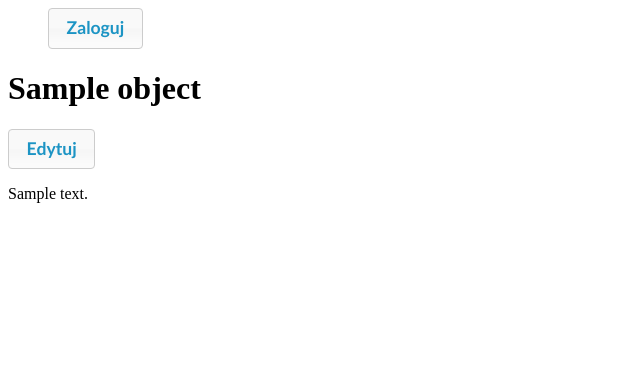
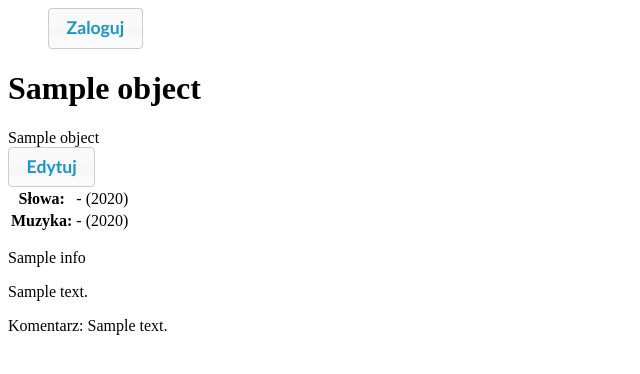
Before and after one commit to pazur/wpp, a Django app: template songbook/templates/songbook/song_detail.html in a window 1280 px wide. Shown: the top 374 px of the page, without its empty margins (0-640 px from the left). Run offline with Django 3.2, Linux system fonts and the light colour scheme; the template is opened without the code that fills it: most values are stand-ins (such as "Sample title", 1, 10 or a date in 2020).

Commit message:
Implement song display.

```diff
--- a/songbook/templates/songbook/song_detail.html
+++ b/songbook/templates/songbook/song_detail.html
@@ -1,10 +1,31 @@
 {% extends 'base.html' %}
 {% block page_title %}{{ object.title }}{% endblock %}
 {% block content %}
+    {{ object.alt_title }}
     <div>
         <a href="{% url update_song pk=object.pk %}" class="button">Edytuj</a>
     </div>
     <div>
-        <p>{{ object.html_preview }}</p>
+        <div class='authors'>
+            <table>
+                <tr>
+                    <th>Słowa:</th>
+                    <td>
+                        {{ object.lyrics_author|default:'-' }}
+                        {% if object.lyrics_year %}({{ object.lyrics_year }}){% endif %}
+                    </td>
+                </tr>
+                <tr>
+                    <th>Muzyka:</th>
+                    <td>
+                        {{ object.music_author|default:'-' }}
+                        {% if object.music_year %}({{ object.music_year }}){% endif %}
+                    </td>
+                </tr>
+            </table>
+        </div>
+        <p class='info'>{{ object.info }}</p>
+        {{ object.html_preview|safe }}
+        <p class="comment"><span>Komentarz: </span>{{ object.comment }}</p>
     </div>
 {% endblock %}
```
